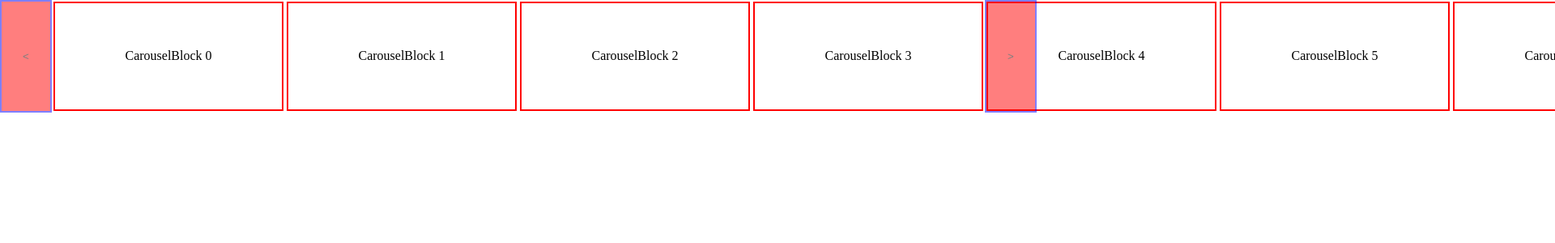
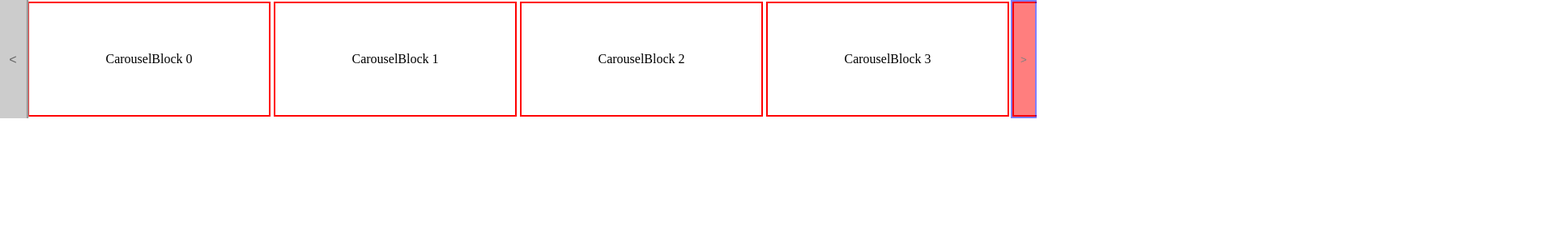
Before and after one commit to Mir-Labib-Hossain/Playground, a React (Vite) app: page / in a window 1280 px wide. Shown: the top 300 px of the page at 81% size, 1920 px wide, since content can reach past the window. Built offline with nearby package versions, Linux system fonts and the light colour scheme.

Commit message:
Happy mew/ output

```diff
--- a/src/components/carousel/handler-btn.tsx
+++ b/src/components/carousel/handler-btn.tsx
@@ -1,11 +1,16 @@
 type Props = {
   position: String;
+  handleView: any;
+  disabled: boolean;
 };
 // import "./style.css";
 
-
-function HandlerBtn({ position }: Props) {
-  return <button className="handler-btn">{position === "left" ? "<" : ">"}</button>;
+function HandlerBtn({ position, handleView, disabled }: Props) {
+  return (
+    <button className="handler-btn" onClick={() => handleView(position)} disabled={disabled}>
+      {position === "left" ? "<" : ">"}
+    </button>
+  );
 }
 
 export default HandlerBtn;
--- a/src/components/carousel/index.tsx
+++ b/src/components/carousel/index.tsx
@@ -1,18 +1,30 @@
+import { useState } from "react";
 import CarouselBlock from "../carousel-block";
 import HandlerBtn from "./handler-btn";
 import "./style.css";
 type Props = {};
 
 const Carousel = (props: Props) => {
+  const [currentView, setCurrentView] = useState(0);
+  const carouselArr = [0, 1, 2, 3, 4, 5, 6, 7, 8, 9];
+  const limit = 4;
+
+  const handleView = (status: string) => {
+    if (status === "left") setCurrentView((prevState) => prevState - 1);
+    else setCurrentView((prevState) => prevState + 1);
+  };
+  console.log(currentView !== 0, currentView, 0);
+  console.log(currentView !== Math.floor(carouselArr.length / limit), currentView, Math.floor(carouselArr.length / limit));
+
   return (
     <div className="container">
-      <HandlerBtn position="left" />
-      <div className="carousel-list">
-        {[0, 1, 2, 3, 4, 5, 6, 7, 8, 9].map((title) => (
+      <HandlerBtn position="left" handleView={handleView} disabled={currentView === 0} />
+      <div className="carousel-list" style={{ transform: `translateX(calc(${currentView}*-100%))` }}>
+        {carouselArr.map((title) => (
           <CarouselBlock key={title} title={title} />
         ))}
       </div>
-      <HandlerBtn position="right" />
+      <HandlerBtn position="right" handleView={handleView} disabled={currentView === Math.floor(carouselArr.length / limit)} />
     </div>
   );
 };
--- a/src/components/carousel/style.css
+++ b/src/components/carousel/style.css
@@ -1,12 +1,18 @@
+:root{
+  --side-width:2rem;
+}
 .container {
   display: flex;
   justify-content: center;
+  overflow: hidden;
 }
 
 .carousel-list {
-  width: 90%; /* calc 100 - margin or 2 button's widths*/
+  --slider-index: 0;
+  --block-to-view:4;
+  width: calc(100% - 2 * var(--side-width) );
   display: flex;
-  flex-grow: 1;
+  transform: translateX( calc( -100% * var(--slider-index) ));
   transform: translateX(-0%);
   transition: transform 1s ease-in-out;
 }
@@ -17,7 +23,22 @@
   background-color: red;
   border: none;
   border : 2px solid blue;
-  width: 5%; /* width is 90% because there is 5% & 5% 2 buttons = 90+5+5=100 */
+  width: var(--side-width); /* container width is 90% because there is 5% & 5% 2 buttons = 90+5+5=100 */
   z-index: 10;
+  cursor: pointer;
+  transition: .5s;
+  /* display: none; */
   /* Customable */
 }
+.handler-btn:hover,
+.handler-btn:focus{
+  opacity: 1;
+  transform: scale(1.2);
+}
+
+.handler-btn:disabled,
+.handler-btn[disabled]{
+  border: 2px solid #999999;
+  background-color: #cccccc;
+  color: #666666;
+}
```
